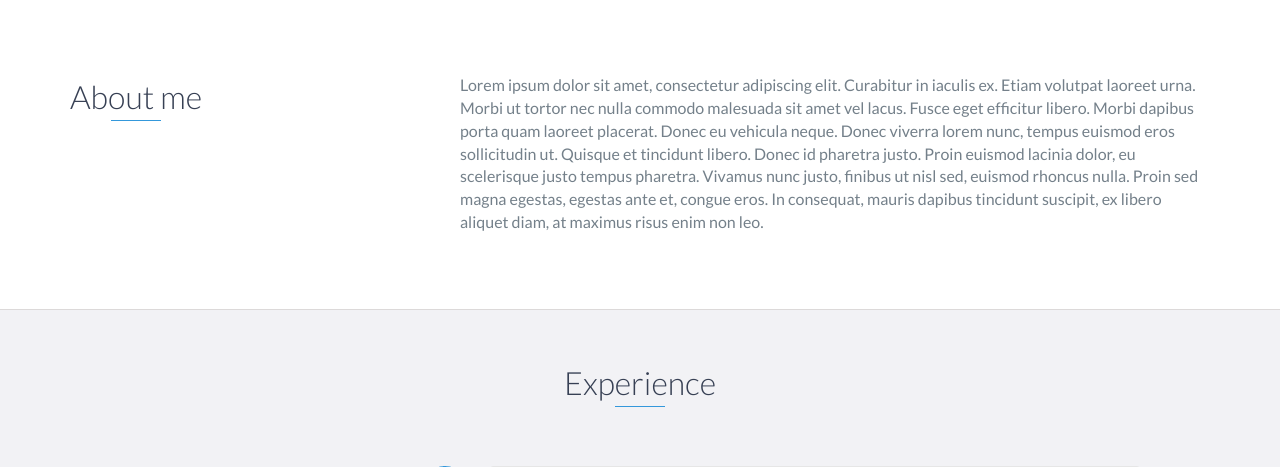
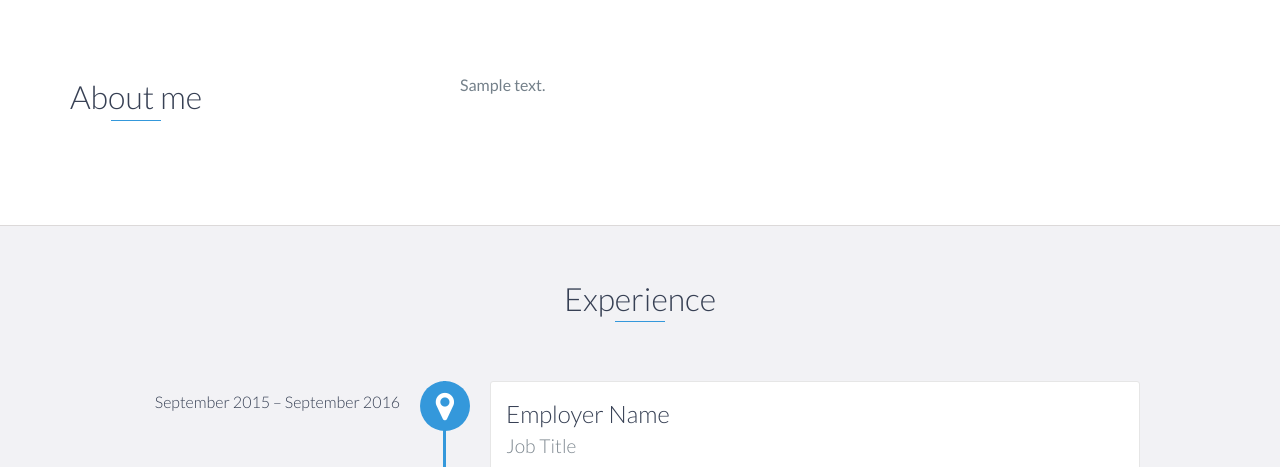
Before and after one commit to mahdimehrabi/django-portfolio-app, a Django app: page /en/ in a window 1280 px wide. Shown: the part 801-1268 px from the top of the page. Run offline with Django 3.2, Linux system fonts and the light colour scheme; tables that the repository leaves empty hold one stand-in row (values such as "Sample post"); some libraries are stand-ins or nearby versions.

Commit message:
Added about model to index page + test

```diff
--- a/project/apps/portfolio/templates/portfolio/index.html
+++ b/project/apps/portfolio/templates/portfolio/index.html
@@ -71,17 +71,7 @@
 					</div>
 					<div class="col-md-8">
 						<p>
-						Lorem ipsum dolor sit amet, consectetur adipiscing elit. Curabitur
-						in iaculis ex. Etiam volutpat laoreet urna. Morbi ut tortor nec
-						nulla commodo malesuada sit amet vel lacus. Fusce eget efficitur
-						libero. Morbi dapibus porta quam laoreet placerat. Donec eu
-						vehicula neque. Donec viverra lorem nunc, tempus euismod eros
-						sollicitudin ut. Quisque et tincidunt libero. Donec id pharetra
-						justo. Proin euismod lacinia dolor, eu scelerisque justo tempus
-						pharetra. Vivamus nunc justo, finibus ut nisl sed, euismod rhoncus
-						nulla. Proin sed magna egestas, egestas ante et, congue eros. In
-						consequat, mauris dapibus tincidunt suscipit, ex libero aliquet
-						diam, at maximus risus enim non leo.
+						 {% get_translatable_field about 'text' %}
 						</p>
 					</div>
 				</div>
--- a/project/apps/portfolio/views.py
+++ b/project/apps/portfolio/views.py
@@ -1,5 +1,5 @@
 from django.shortcuts import render
-from .models import Menu, Header
+from .models import Menu, Header, About
 
 # Create your views here.
 
@@ -7,8 +7,10 @@ from .models import Menu, Header
 def index(request):
     menus = Menu.objects.all()
     header = Header.objects.first()
+    about = About.objects.first()
     context = {
         'menus': menus,
         'header': header,
+        'about': about
     }
     return render(request, 'portfolio/index.html', context)
```
Also changed, not shown: project/apps/portfolio/tests.py (+12 -1 lines).
